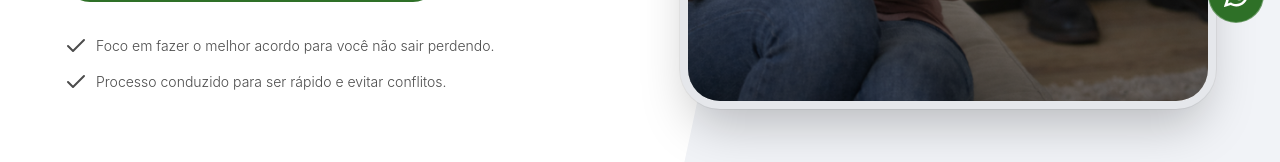
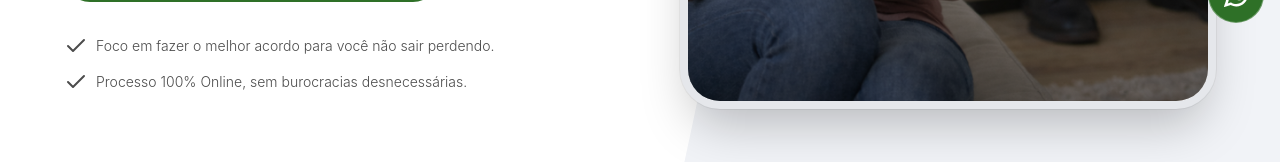
Before and after one commit to Paper-Street-Softwares/LPS-Castro-Advogados-Associados-V4, a React (Vite) app: page / in a window 1280 px wide. Shown: the part 761-923 px from the top of the page. Built offline with nearby package versions, Linux system fonts and the light colour scheme.

Commit message:
feat: Ajuste de copy

```diff
--- a/src/content/content.jsx
+++ b/src/content/content.jsx
@@ -149,7 +149,7 @@ const content = {
         icon: <LucideIdCard />,
         iconTwo: <LucideIdCard />,
         text: "Foco em fazer o melhor acordo para você não sair perdendo.",
-        textTwo: "Processo conduzido para ser rápido e evitar conflitos.",
+        textTwo: "Processo 100% Online, sem burocracias desnecessárias.",
       },
       secondaryCta: "Contato",
       images: {
```
